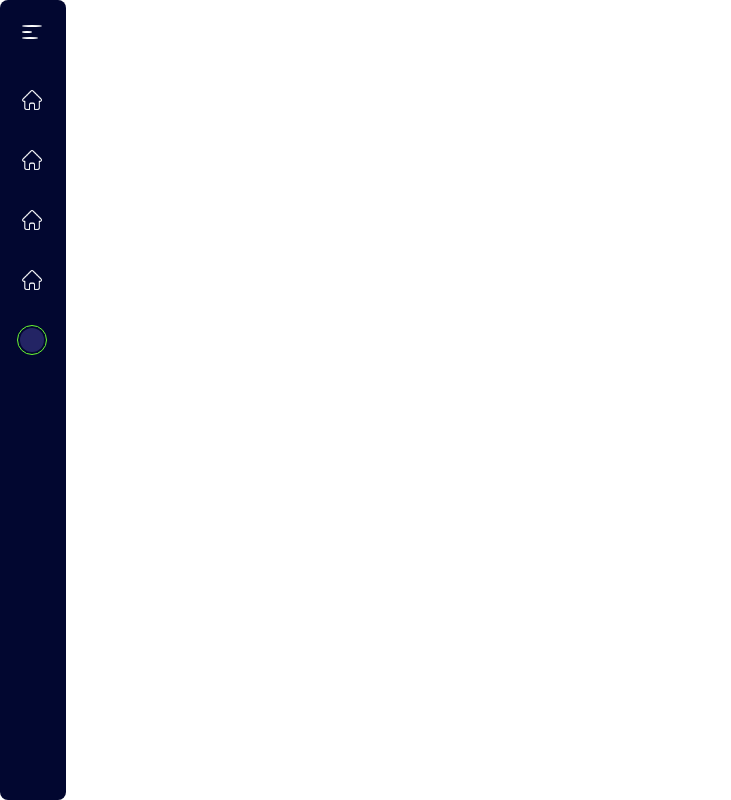
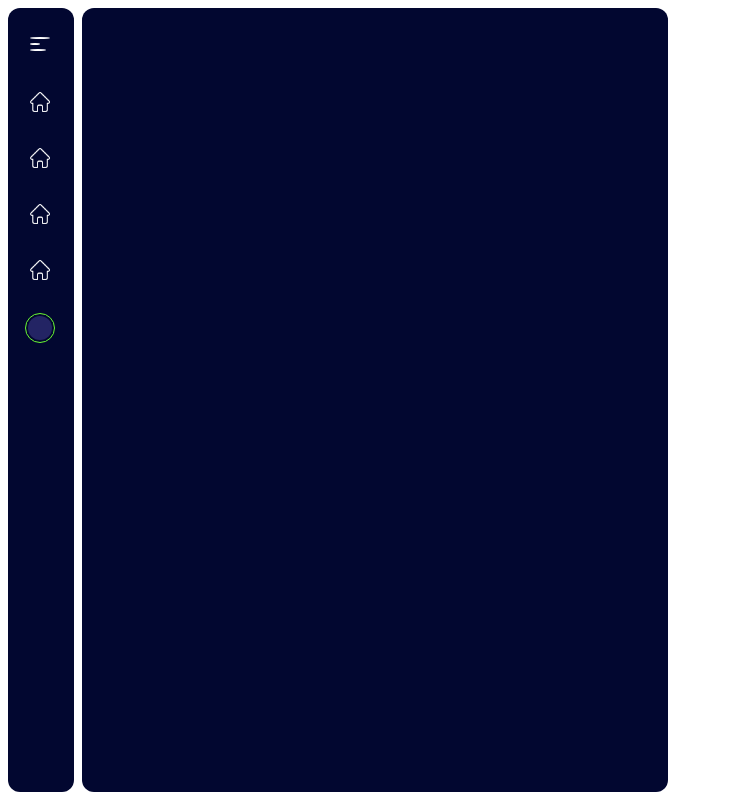
Before and after one commit to arkandamar/Arkanum, a React (Vite) app in the folder frontend-arkanum/: page / in a window 1280 px wide. Shown: the whole page, without its empty margins (0-731 px from the left). Built offline with nearby package versions, Linux system fonts and the light colour scheme.

Commit message:
make scroll page and optimize container app

```diff
--- /dev/null
+++ b/frontend-arkanum/src/App.scss
@@ -0,0 +1,10 @@
+@import "./main.scss";
+
+.container {
+  width: 98vw;
+  height: 98vh;
+  padding: 1vh;
+  display: grid;
+  gap: 1vh;
+  grid-template-columns: max-content 1fr 1fr;
+}
--- a/frontend-arkanum/src/App.tsx
+++ b/frontend-arkanum/src/App.tsx
@@ -1,6 +1,12 @@
 import Navbar from "./components/Navbar.js";
-import "./App.css";
+import ScrollPage from "./pages/ScrollPage.js";
+import "./App.scss";
 
 export default function App() {
-  return <Navbar />;
+  return (
+    <div className="container">
+      <Navbar />
+      <ScrollPage />
+    </div>
+  );
 }
--- a/frontend-arkanum/src/components/Navbar.scss
+++ b/frontend-arkanum/src/components/Navbar.scss
@@ -1,16 +1,27 @@
 @use "sass:map";
-@mixin align($justify: left, $items: left) {
-  display: flex;
-  justify-content: $justify;
-  align-items: $items;
-}
-@mixin box($size: 24) {
-  width: #{$size}px;
-  height: #{$size}px;
-}
+@import "../main.scss";
 
 :root .active {
   width: 136px;
+
+  .container-menu {
+    .hamburger-menu {
+      $hamburger-grow: (
+        1: 100%,
+        2: 100%,
+        3: 100%,
+      );
+
+      @each $child, $percent in $hamburger-grow {
+        div:nth-child(#{$child}) {
+          width: #{$percent};
+          height: 2px;
+          background-color: white;
+          border-radius: 100%;
+        }
+      }
+    }
+  }
 
   .menu div {
     visibility: visible;
@@ -23,18 +34,19 @@
 
 .navbar {
   width: 48px;
-  background-color: rgb(2, 7, 48);
-  height: 100vh;
+  background-color: $primary-color;
+  height: 100%;
   flex-direction: column;
   @include align($items: center);
-  border-radius: 8px;
+  border-radius: $primary-radius;
   padding: 0 10px 0 8px;
   transition: width 400ms ease;
   gap: 12px;
 
   .container-menu {
+    margin-top: 12px;
     width: 100%;
-    height: 64px;
+    height: 48px;
     @include align(center, center);
 
     .hamburger-menu {
@@ -45,18 +57,19 @@
       @include align($justify: space-between);
 
       // hamburger menu div
-      $hamburger-child: (
+      $hamburger-shrink: (
         1: 100%,
         2: 50%,
         3: 80%,
       );
 
-      @each $child, $percent in $hamburger-child {
+      @each $child, $percent in $hamburger-shrink {
         div:nth-child(#{$child}) {
           width: #{$percent};
           height: 2px;
           background-color: white;
           border-radius: 100%;
+          transition: width 300ms ease;
         }
       }
     }
@@ -64,10 +77,10 @@
 
   .menu {
     width: 100%;
-    height: 48px;
+    height: 44px;
     color: white;
     font-size: 16px;
-    border-radius: 8px;
+    border-radius: $secondary-radius;
     gap: 16px;
     transition: background-color 300ms ease;
     @include align($items: center);
@@ -96,15 +109,13 @@
     color: white;
     overflow: hidden;
 
-    .container {
+    .container-border {
       @include box(48);
       @include align(center, center);
 
       .border {
         border-radius: 100%;
         border: 1px solid rgb(106, 250, 48);
-        transition: padding 300ms ease;
-        position: relative;
         cursor: pointer;
         @include box(28);
         @include align(center, center);
--- a/frontend-arkanum/src/components/Navbar.tsx
+++ b/frontend-arkanum/src/components/Navbar.tsx
@@ -42,7 +42,7 @@ export default function Navbar() {
         <div>Home</div>
       </div>
       <div className="container-display">
-        <div className="container">
+        <div className="container-border">
           <div className="border">
             <div className="display"></div>
           </div>
--- /dev/null
+++ b/frontend-arkanum/src/main.scss
@@ -0,0 +1,18 @@
+/*
+ * Contain all main variables and partials
+ *
+ */
+
+$primary-color: rgb(2, 7, 48);
+$primary-radius: 12px;
+$secondary-radius: 8px;
+
+@mixin align($justify: left, $items: left) {
+  display: flex;
+  justify-content: $justify;
+  align-items: $items;
+}
+@mixin box($size: 24) {
+  width: #{$size}px;
+  height: #{$size}px;
+}
--- /dev/null
+++ b/frontend-arkanum/src/pages/ScrollPage.scss
@@ -0,0 +1,29 @@
+@import "../components/Navbar.scss";
+@import "../main.scss";
+
+.container-scroll {
+  width: 100%;
+  height: 100%;
+  border-radius: $primary-radius;
+  overflow-y: scroll;
+  scroll-behavior: smooth;
+  background-color: $primary-color;
+
+  &::-webkit-scrollbar-track {
+    box-shadow: inset 0 0 6px rgba(0, 0, 0, 0.3);
+    border-radius: 10px;
+    background-color: #f5f5f5;
+  }
+  &::-webkit-scrollbar {
+    width: 12px;
+  }
+  &::-webkit-scrollbar-thumb {
+    box-shadow: inset 0 0 6px rgba(0, 0, 0, 0.3);
+    border-radius: 10px;
+    background-color: #555;
+  }
+
+  .box {
+    @include box(128 * 4);
+  }
+}
--- /dev/null
+++ b/frontend-arkanum/src/pages/ScrollPage.tsx
@@ -0,0 +1,13 @@
+import "./ScrollPage.scss";
+
+export default function ScrollPage() {
+  return (
+    <div className="container-scroll">
+      <div className="box"></div>
+      <div className="box"></div>
+      <div className="box"></div>
+      <div className="box"></div>
+      <div className="box"></div>
+    </div>
+  );
+}
```
Also changed, not shown: frontend-arkanum/src/App.css (deleted).
